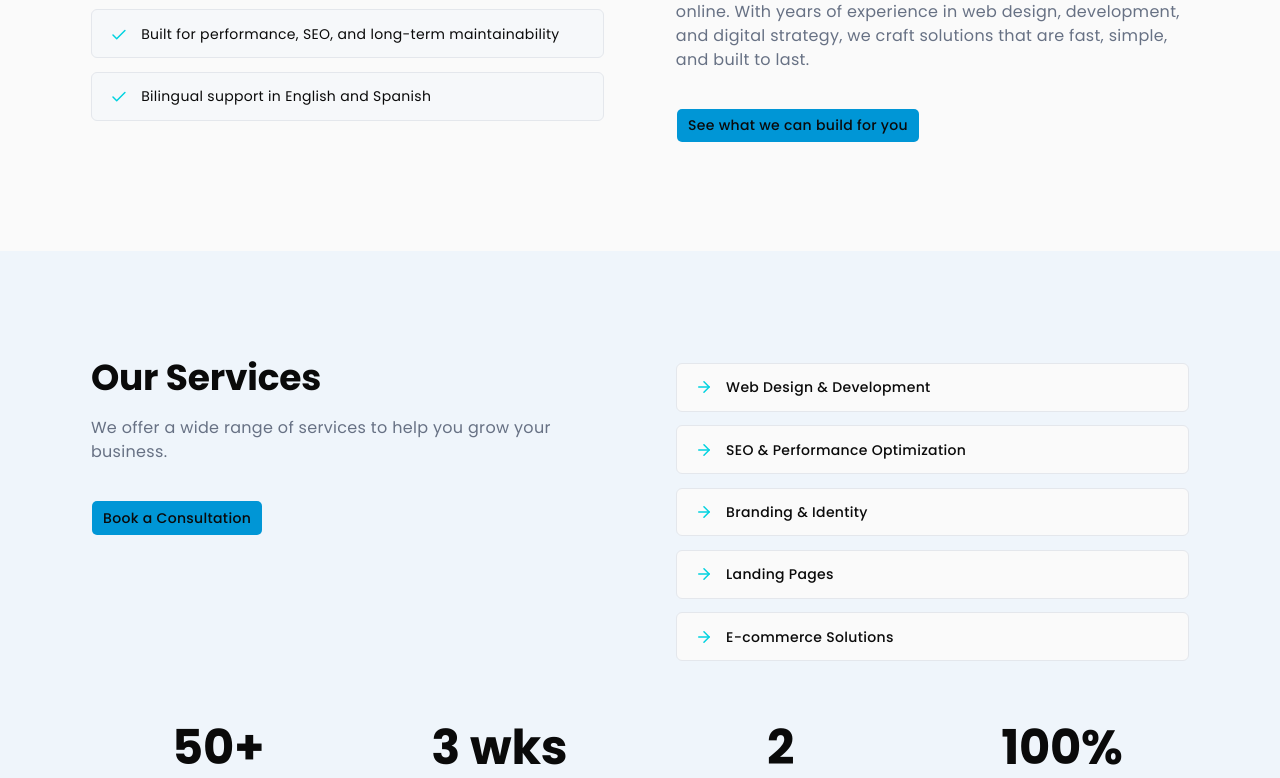
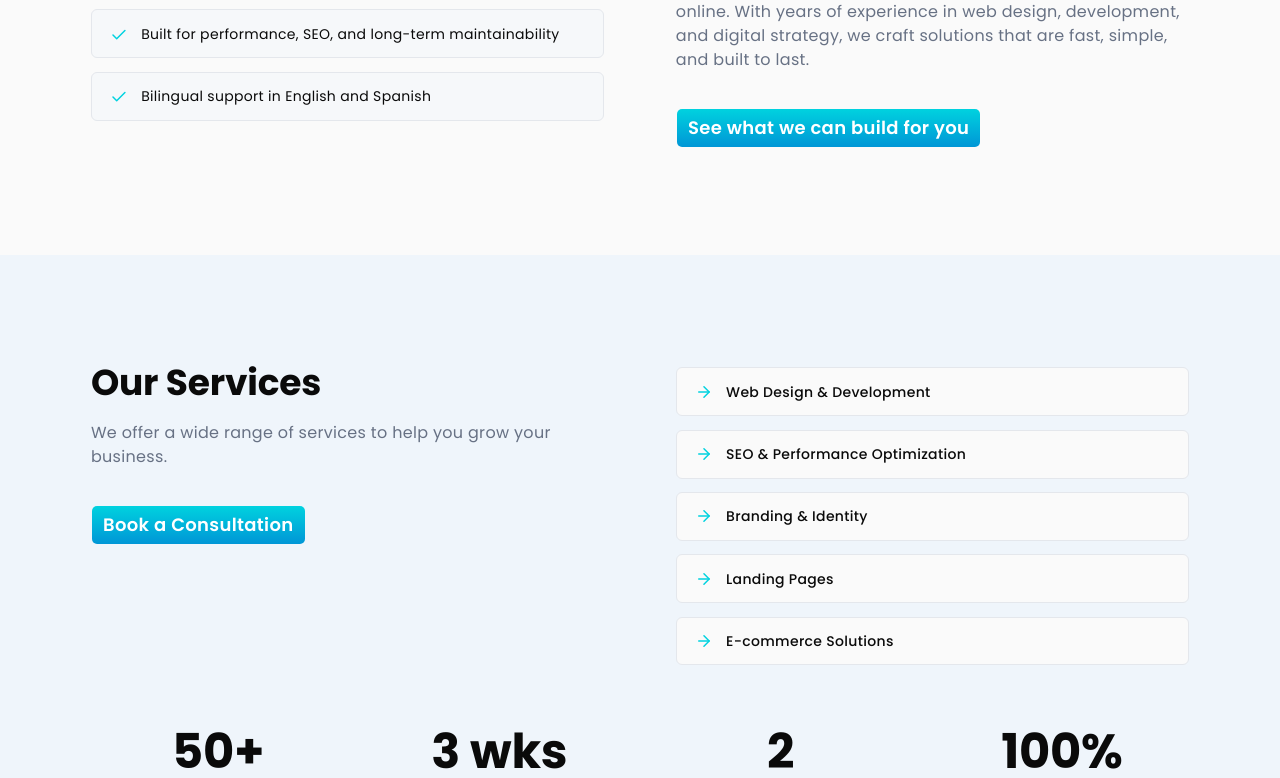
Before and after one commit to JohnnyPillacela/pillacela-digital-agency, a Next.js app: page / in a window 1280 px wide. Shown: the part 1519-2297 px from the top of the page. Built offline with nearby package versions, Linux system fonts and the light colour scheme.

Commit message:
use gradient

```diff
--- a/components/briefs/BriefAbout.tsx
+++ b/components/briefs/BriefAbout.tsx
@@ -47,7 +47,8 @@ export default function BriefAbout({ dict }: Props) {
                             <div className="mt-8">
                                 <CtaButton
                                     href={dict.ctaHref ?? "#services"}
-                                    variant="secondary"
+                                    variant="gradient"
+                                    size="lg"
                                 >
                                     {dict.cta}
                                 </CtaButton>
--- a/components/briefs/BriefServices.tsx
+++ b/components/briefs/BriefServices.tsx
@@ -28,7 +28,7 @@ export default function BriefServices({ dict, stats }: Props) {
                         )}
                         {dict.cta && (
                             <div className="mt-8">
-                                <CtaButton href={dict.ctaHref ?? "#contact"} variant="secondary">
+                                <CtaButton href={dict.ctaHref ?? "#contact"} variant="gradient" size="lg">
                                     {dict.cta}
                                 </CtaButton>
                             </div>
```
